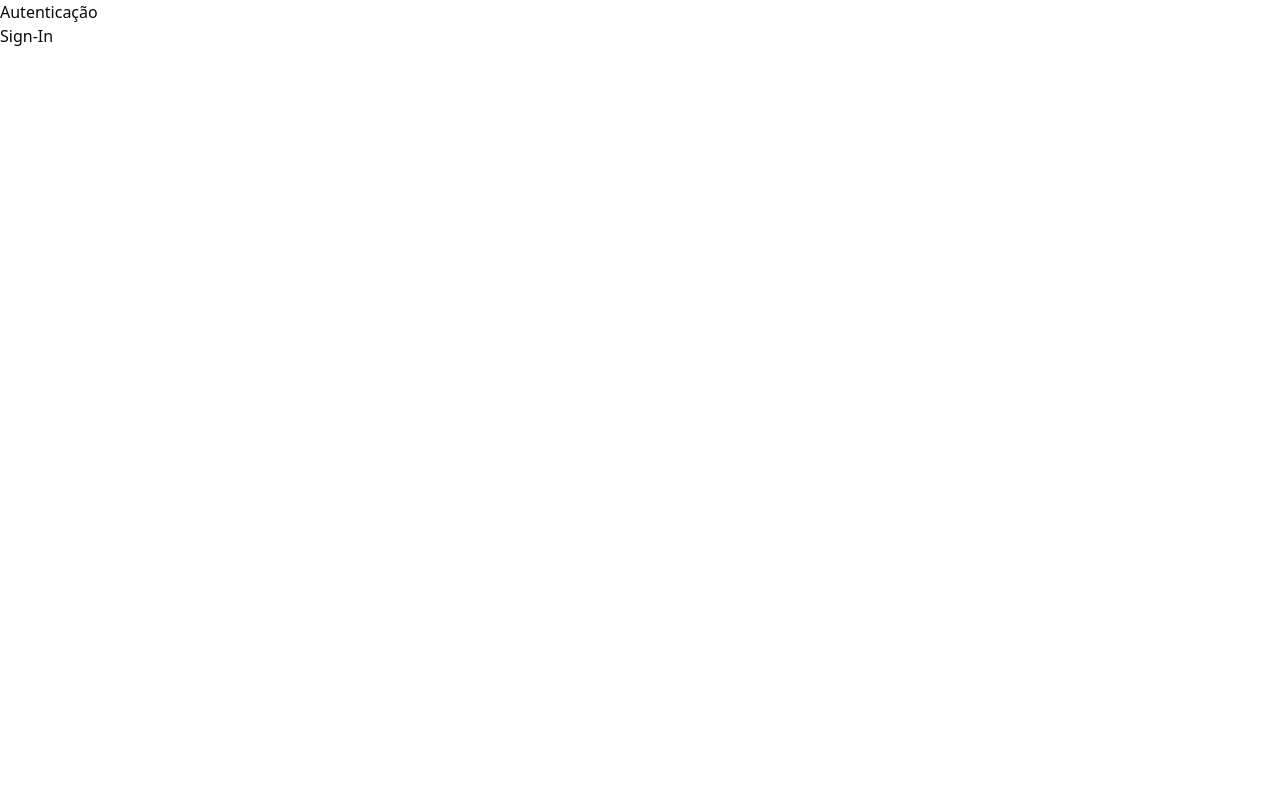
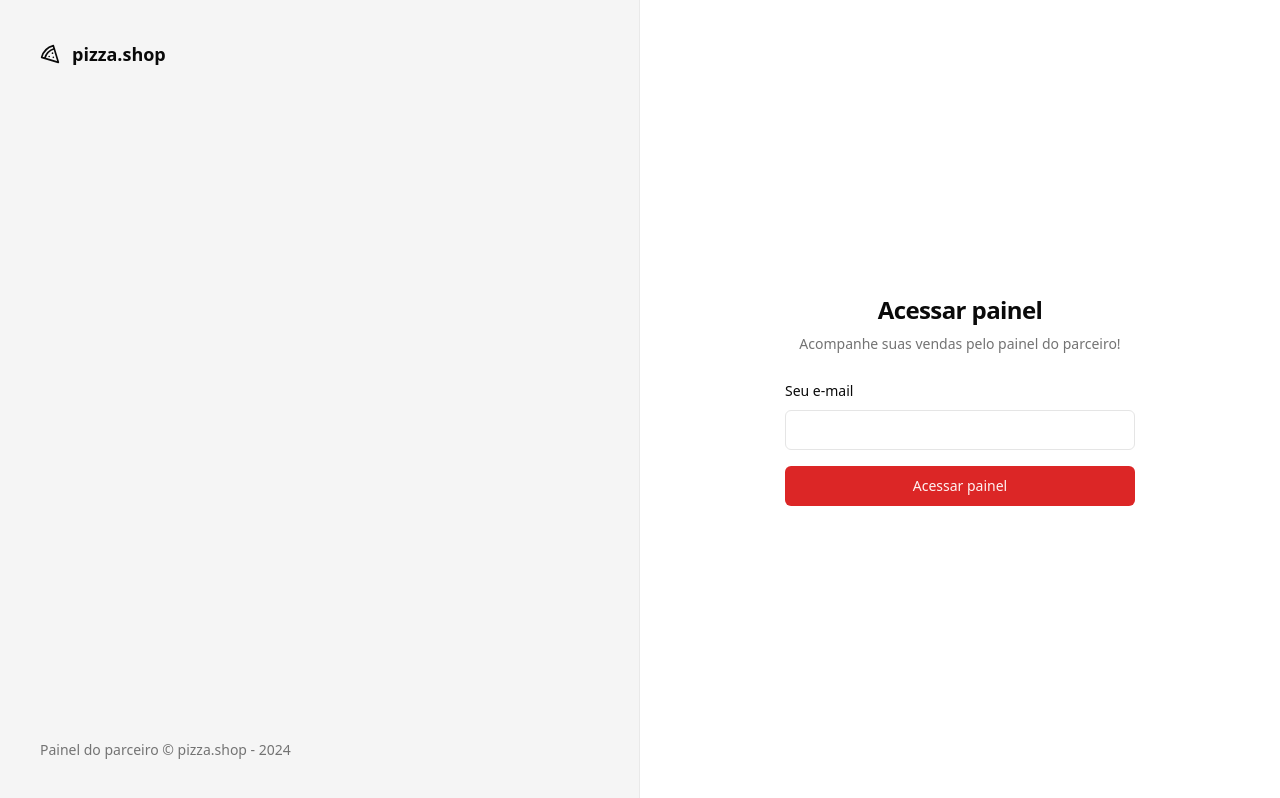
Before and after one commit to Vinicius-Barbosa-Santos/pizza-shop, a React (Vite) app: page /sign-in in a window 1280 px wide. Built offline with nearby package versions, Linux system fonts and the light colour scheme.

Commit message:
feat: login page :sparkles:

```diff
--- a/package.json
+++ b/package.json
@@ -10,6 +10,7 @@
     "preview": "vite preview"
   },
   "dependencies": {
+    "@radix-ui/react-label": "^2.0.2",
     "@radix-ui/react-slot": "^1.0.2",
     "class-variance-authority": "^0.7.0",
     "clsx": "^2.1.0",
--- /dev/null
+++ b/src/components/ui/input.tsx
@@ -0,0 +1,25 @@
+import * as React from 'react'
+
+import { cn } from '@/lib/utils'
+
+export interface InputProps
+  extends React.InputHTMLAttributes<HTMLInputElement> {}
+
+const Input = React.forwardRef<HTMLInputElement, InputProps>(
+  ({ className, type, ...props }, ref) => {
+    return (
+      <input
+        type={type}
+        className={cn(
+          'flex h-10 w-full rounded-md border border-input bg-background px-3 py-2 text-sm ring-offset-background file:border-0 file:bg-transparent file:text-sm file:font-medium placeholder:text-muted-foreground focus-visible:outline-none focus-visible:ring-2 focus-visible:ring-ring focus-visible:ring-offset-2 disabled:cursor-not-allowed disabled:opacity-50',
+          className,
+        )}
+        ref={ref}
+        {...props}
+      />
+    )
+  },
+)
+Input.displayName = 'Input'
+
+export { Input }
--- /dev/null
+++ b/src/components/ui/label.tsx
@@ -0,0 +1,24 @@
+import * as LabelPrimitive from '@radix-ui/react-label'
+import { cva, type VariantProps } from 'class-variance-authority'
+import * as React from 'react'
+
+import { cn } from '@/lib/utils'
+
+const labelVariants = cva(
+  'text-sm font-medium leading-none peer-disabled:cursor-not-allowed peer-disabled:opacity-70',
+)
+
+const Label = React.forwardRef<
+  React.ElementRef<typeof LabelPrimitive.Root>,
+  React.ComponentPropsWithoutRef<typeof LabelPrimitive.Root> &
+    VariantProps<typeof labelVariants>
+>(({ className, ...props }, ref) => (
+  <LabelPrimitive.Root
+    ref={ref}
+    className={cn(labelVariants(), className)}
+    {...props}
+  />
+))
+Label.displayName = LabelPrimitive.Root.displayName
+
+export { Label }
--- a/src/global.css
+++ b/src/global.css
@@ -5,64 +5,47 @@
 @layer base {
   :root {
     --background: 0 0% 100%;
-    --foreground: 240 10% 3.9%;
-
+    --foreground: 0 0% 3.9%;
     --card: 0 0% 100%;
-    --card-foreground: 240 10% 3.9%;
-
+    --card-foreground: 0 0% 3.9%;
     --popover: 0 0% 100%;
-    --popover-foreground: 240 10% 3.9%;
-
-    --primary: 240 5.9% 10%;
-    --primary-foreground: 0 0% 98%;
-
-    --secondary: 240 4.8% 95.9%;
-    --secondary-foreground: 240 5.9% 10%;
-
-    --muted: 240 4.8% 95.9%;
-    --muted-foreground: 240 3.8% 46.1%;
-
-    --accent: 240 4.8% 95.9%;
-    --accent-foreground: 240 5.9% 10%;
-
+    --popover-foreground: 0 0% 3.9%;
+    --primary: 0 72.2% 50.6%;
+    --primary-foreground: 0 85.7% 97.3%;
+    --secondary: 0 0% 96.1%;
+    --secondary-foreground: 0 0% 9%;
+    --muted: 0 0% 96.1%;
+    --muted-foreground: 0 0% 45.1%;
+    --accent: 0 0% 96.1%;
+    --accent-foreground: 0 0% 9%;
     --destructive: 0 84.2% 60.2%;
     --destructive-foreground: 0 0% 98%;
-
-    --border: 240 5.9% 90%;
-    --input: 240 5.9% 90%;
-    --ring: 240 10% 3.9%;
-
+    --border: 0 0% 89.8%;
+    --input: 0 0% 89.8%;
+    --ring: 0 72.2% 50.6%;
     --radius: 0.5rem;
   }
 
   .dark {
-    --background: 240 10% 3.9%;
+    --background: 0 0% 3.9%;
     --foreground: 0 0% 98%;
-
-    --card: 240 10% 3.9%;
+    --card: 0 0% 3.9%;
     --card-foreground: 0 0% 98%;
-
-    --popover: 240 10% 3.9%;
+    --popover: 0 0% 3.9%;
     --popover-foreground: 0 0% 98%;
-
-    --primary: 0 0% 98%;
-    --primary-foreground: 240 5.9% 10%;
-
-    --secondary: 240 3.7% 15.9%;
+    --primary: 0 72.2% 50.6%;
+    --primary-foreground: 0 85.7% 97.3%;
+    --secondary: 0 0% 14.9%;
     --secondary-foreground: 0 0% 98%;
-
-    --muted: 240 3.7% 15.9%;
-    --muted-foreground: 240 5% 64.9%;
-
-    --accent: 240 3.7% 15.9%;
+    --muted: 0 0% 14.9%;
+    --muted-foreground: 0 0% 63.9%;
+    --accent: 0 0% 14.9%;
     --accent-foreground: 0 0% 98%;
-
     --destructive: 0 62.8% 30.6%;
     --destructive-foreground: 0 0% 98%;
-
-    --border: 240 3.7% 15.9%;
-    --input: 240 3.7% 15.9%;
-    --ring: 240 4.9% 83.9%;
+    --border: 0 0% 14.9%;
+    --input: 0 0% 14.9%;
+    --ring: 0 72.2% 50.6%;
   }
 }
 
--- a/src/pages/_layouts/auth.tsx
+++ b/src/pages/_layouts/auth.tsx
@@ -1,11 +1,21 @@
+import { Pizza } from 'lucide-react'
 import { Outlet } from 'react-router-dom'
 
 export const AuthLayout = () => {
   return (
-    <div>
-      <h1>Autenticação</h1>
+    <div className="grid min-h-screen grid-cols-2">
+      <div className="flex h-full flex-col justify-between border-r border-foreground/5 bg-muted p-10 text-muted-foreground">
+        <div className="flex items-center gap-3 text-lg text-foreground">
+          <Pizza className="h-5 w-5" />
+          <span className="font-semibold">pizza.shop</span>
+        </div>
 
-      <div>
+        <footer className="text-sm">
+          Painel do parceiro &copy; pizza.shop - {new Date().getFullYear()}
+        </footer>
+      </div>
+
+      <div className="flex flex-col items-center justify-center">
         <Outlet />
       </div>
     </div>
--- a/src/pages/auth/sign-in.tsx
+++ b/src/pages/auth/sign-in.tsx
@@ -1,10 +1,37 @@
 import { Helmet } from 'react-helmet-async'
+
+import { Button } from '@/components/ui/button'
+import { Input } from '@/components/ui/input'
+import { Label } from '@/components/ui/label'
 
 export const SignIn = () => {
   return (
     <>
       <Helmet title="Login" />
-      <h1>Sign-In</h1>
+
+      <div className="p-8">
+        <div className="flex w-[350px] flex-col justify-center gap-6">
+          <div className="flex flex-col gap-2 text-center">
+            <h1 className="text-2xl font-semibold tracking-tight">
+              Acessar painel
+            </h1>
+            <p className="text-sm text-muted-foreground">
+              Acompanhe suas vendas pelo painel do parceiro!
+            </p>
+          </div>
+
+          <form className="space-y-4">
+            <div className="space-y-2">
+              <Label htmlFor="email">Seu e-mail</Label>
+              <Input id="email" type="email" />
+            </div>
+
+            <Button className="w-full" type="submit">
+              Acessar painel
+            </Button>
+          </form>
+        </div>
+      </div>
     </>
   )
 }
```
Also changed, not shown: 1 other file (tests, documents, lock files or other folders).
